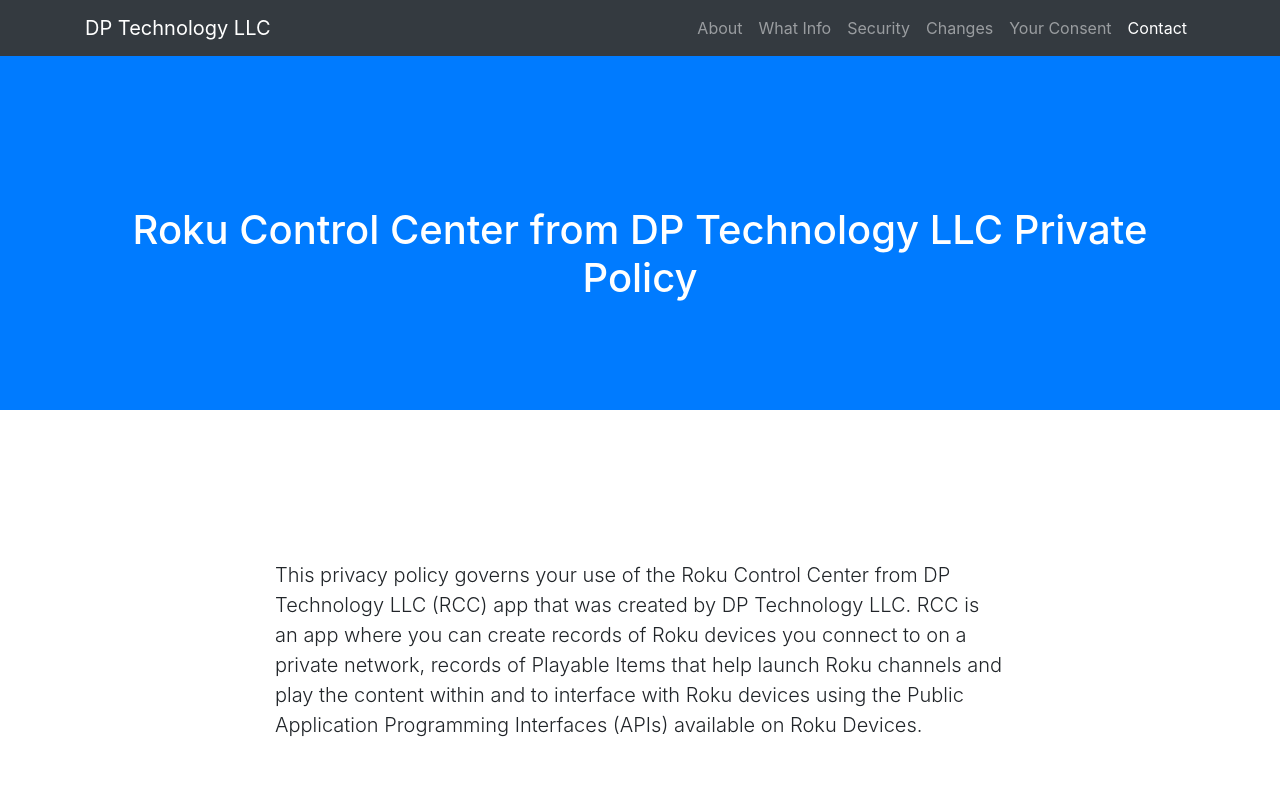
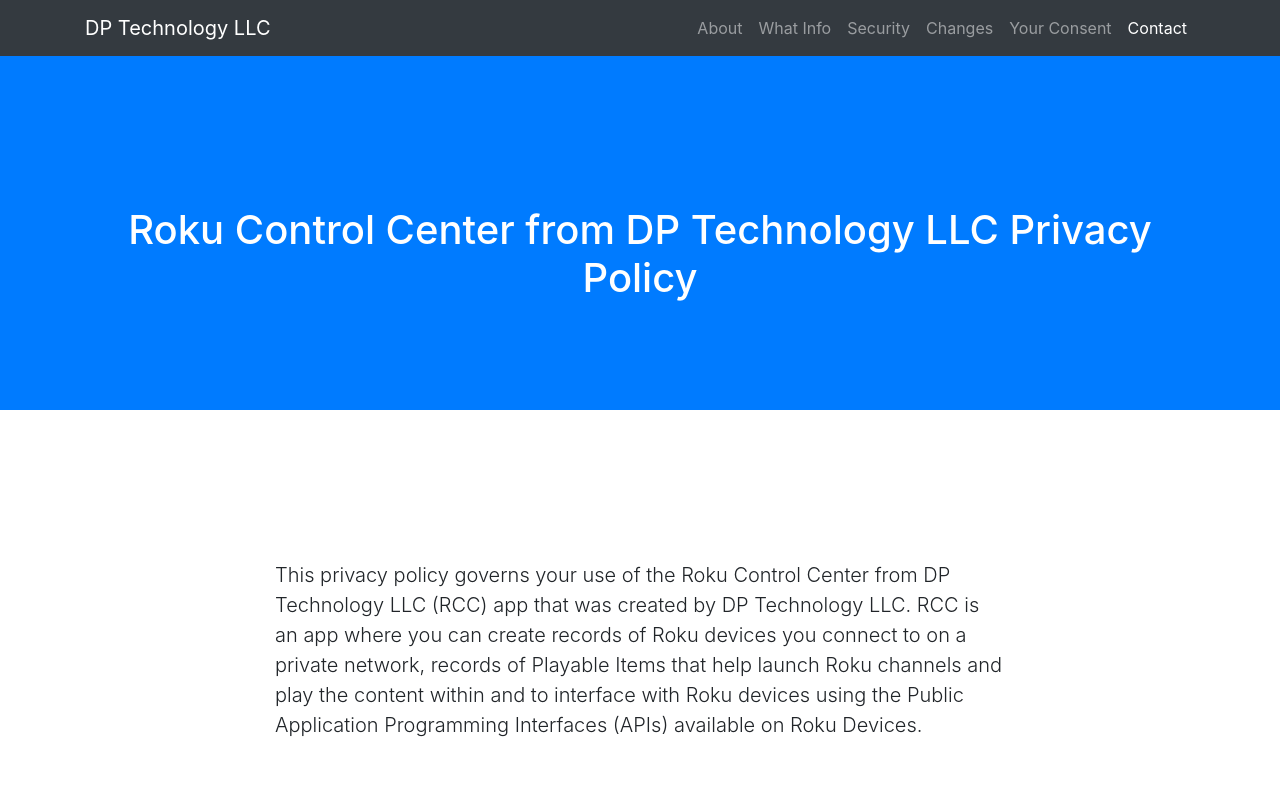
Before and after one commit to DP-Technology-LLC/dp-technology-llc.github.io, a plain HTML site: page rcc_privacypolicy.html in a window 1280 px wide. Shown: the top 800 px of the page. Drawn offline with Linux system fonts and the light colour scheme.

Commit message:
Changed title Private => Privacy

```diff
--- a/rcc_privacypolicy.html
+++ b/rcc_privacypolicy.html
@@ -48,7 +48,7 @@
     </nav>
     <header class="bg-primary text-white">
         <div class="container text-center">
-            <h1>Roku Control Center from DP Technology LLC Private Policy</h1>
+            <h1>Roku Control Center from DP Technology LLC Privacy Policy</h1>
         </div>
     </header>
     <section id="about">
```
